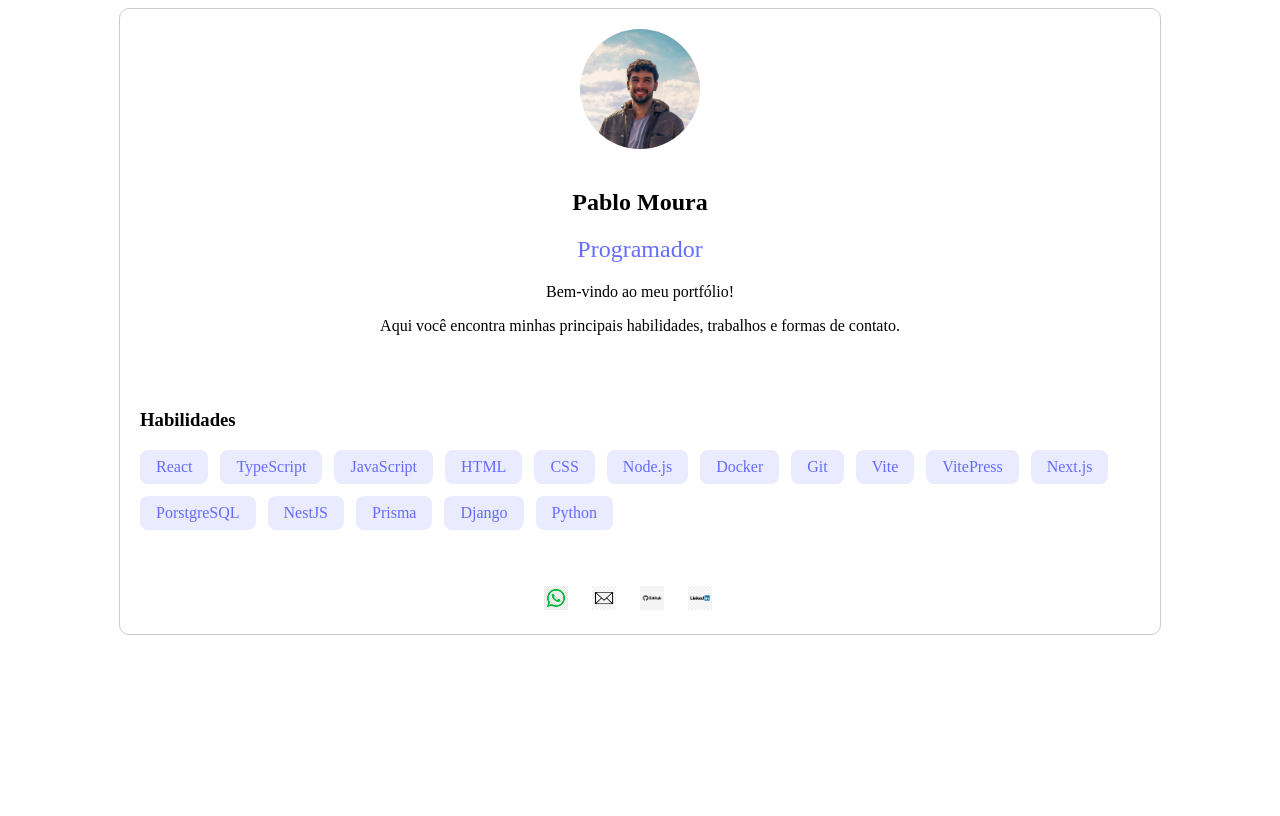
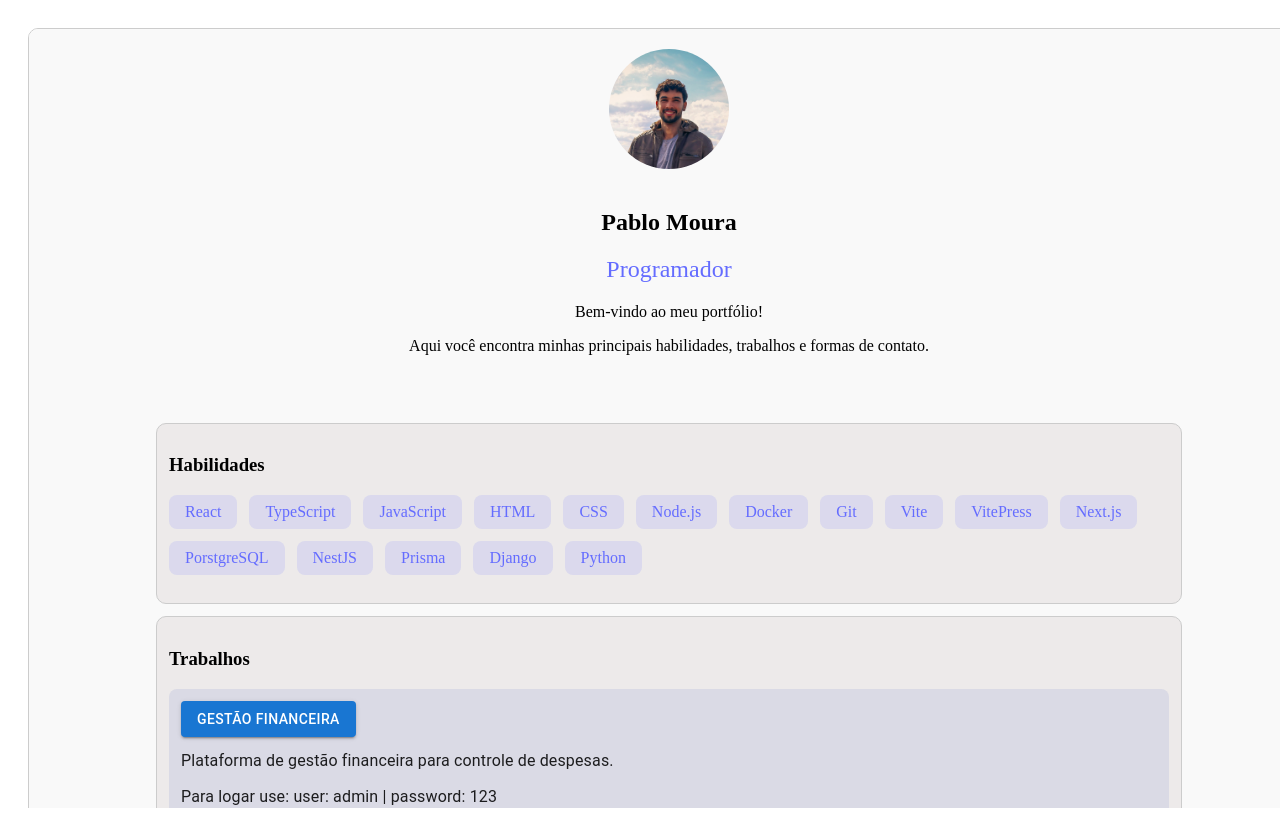
Before and after one commit to Pablo-Francisco-Moura/about-me, a React (Vite) app: page / in a window 1280 px wide. Built offline with nearby package versions, Linux system fonts and the light colour scheme.

Commit message:
💡 Feature: Implementation of a new feature or functionality.

```diff
--- a/src/App.tsx
+++ b/src/App.tsx
@@ -1,23 +1,45 @@
-import { CONTACTS, SKILLS } from "./constants/app";
+import { Button, Typography } from "@mui/material";
+import { CONTACTS, SKILLS, WORKS } from "./constants/app";
 import profile from "./assets/profile.jpg";
 
 function App() {
   return (
     <div
       style={{
+        padding: "20px",
+        display: "flex",
+        minWidth: "100vw",
+        maxWidth: "100vw",
+        overflow: "hidden",
+        minHeight: "100vh",
+        maxHeight: "100vh",
+        boxSizing: "border-box",
+      }}
+    >
+      <div
+        style={{
+          gap: "12px",
           flex: 1,
           border: "1px solid #ccc",
-        width: "90vw",
-        maxWidth: "1000px",
           display: "flex",
+          padding: "20px",
+          minWidth: "calc(100vw - 40px)",
+          maxWidth: "calc(100vw - 40px)",
+          overflow: "auto",
+          minHeight: "calc(100vh - 40px)",
+          maxHeight: "calc(100vh - 40px)",
+          alignItems: "center",
+          borderRadius: "10px",
           flexDirection: "column",
-        alignItems: "center",
-        margin: "auto",
-        padding: "20px",
-        borderRadius: "10px",
+          backgroundColor: "#f9f9f9",
         }}
       >
-      <section style={{ textAlign: "center", marginBottom: 40 }}>
+        <section
+          style={{
+            textAlign: "center",
+            marginBottom: 40,
+          }}
+        >
           <img
             src={profile}
             alt="Avatar"
@@ -36,26 +58,37 @@ function App() {
             de contato.
           </p>
         </section>
-      <section>
+
+        <section
+          style={{
+            flex: 1,
+            width: "100%",
+            border: "1px solid #ccc",
+            padding: "12px",
+            maxWidth: "1000px",
+            borderRadius: "10px",
+            backgroundColor: "#edeaeaff",
+          }}
+        >
           <h3>Habilidades</h3>
           <ul
             style={{
+              gap: 12,
               display: "flex",
+              padding: 0,
               flexWrap: "wrap",
-            gap: 12,
               listStyle: "none",
-            padding: 0,
             }}
           >
             {SKILLS.map((skill) => (
               <li
                 key={skill}
                 style={{
-                background: "#646cff22",
                   color: "#646cff",
                   padding: "8px 16px",
+                  background: "#646cff22",
+                  fontWeight: 500,
                   borderRadius: 8,
-                fontWeight: 500,
                 }}
               >
                 {skill}
@@ -63,24 +96,70 @@ function App() {
             ))}
           </ul>
         </section>
-      <section style={{ marginTop: 40, textAlign: "center" }}>
+
+        <section
+          style={{
+            flex: 1,
+            width: "100%",
+            border: "1px solid #ccc",
+            padding: "12px",
+            maxWidth: "1000px",
+            borderRadius: "10px",
+            backgroundColor: "#edeaeaff",
+          }}
+        >
+          <h3>Trabalhos</h3>
+          <ul
+            style={{
+              gap: 12,
+              display: "flex",
+              padding: 0,
+              flexWrap: "wrap",
+              listStyle: "none",
+              flexDirection: "column",
+            }}
+          >
+            {WORKS.map((work) => (
+              <div
+                key={work.name}
+                style={{
+                  gap: "12px",
+                  display: "flex",
+                  flexDirection: "column",
+                  justifyContent: "center",
+                  alignItems: "start",
+                  padding: "12px",
+                  background: "#dadae5ff",
+                  fontWeight: 500,
+                  borderRadius: 8,
+                }}
+              >
+                <Button variant="contained">{work.name}</Button>
+                <Typography color="text.primary">{work.description}</Typography>
+                <Typography color="text.primary">{work.information}</Typography>
+              </div>
+            ))}
+          </ul>
+        </section>
+
+        <section style={{ marginTop: "auto", textAlign: "center" }}>
           {CONTACTS.map((contact) => (
             <a
               key={contact.name}
+              rel="noopener noreferrer"
               href={contact.link}
-            target="_blank"
-            rel="noopener noreferrer"
               style={{
                 marginRight: 16,
                 textTransform: "capitalize",
               }}
+              target="_blank"
             >
               <img
                 src={contact.image}
                 alt={contact.name}
                 style={{
-                width: 24,
-                height: 24,
+                  width: 45,
+                  height: 45,
                   marginRight: 8,
                   backgroundColor: "red",
                 }}
@@ -89,6 +168,7 @@ function App() {
           ))}
         </section>
       </div>
+    </div>
   );
 }
 
--- a/src/constants/app.ts
+++ b/src/constants/app.ts
@@ -1,4 +1,4 @@
-import type { TypeContact } from "../types/app";
+import type { TypeContact, TypeWork } from "../types/app";
 import emailImage from "../assets/email.jpg";
 import gitHubImage from "../assets/gitHub.png";
 import whatsappImage from "../assets/whatsapp.jpg";
@@ -45,3 +45,14 @@ export const CONTACTS: TypeContact[] = [
     image: linkedInImage,
   },
 ] as const;
+
+export const WORKS: TypeWork[] = [
+  {
+    name: "Gestão Financeira",
+    link: "https://finance-manager-eight-beta.vercel.app",
+    description: "Plataforma de gestão financeira para controle de despesas.",
+    image:
+      "https://logodownload.org/wp-content/uploads/2019/07/easynvest-logo-1.png",
+    information: "Para logar use: user: admin | password: 123",
+  },
+] as const;
```
Lines whose indentation alone changed are shown as unchanged.
